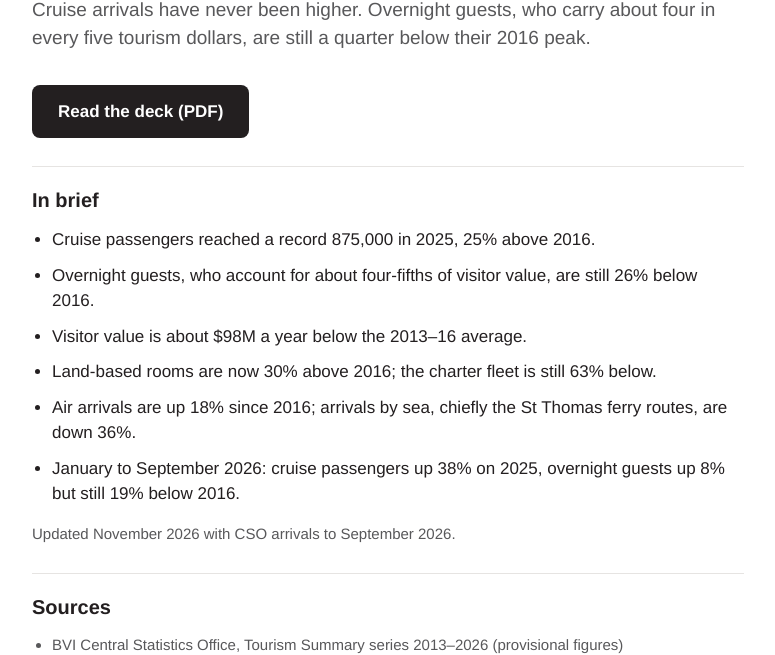
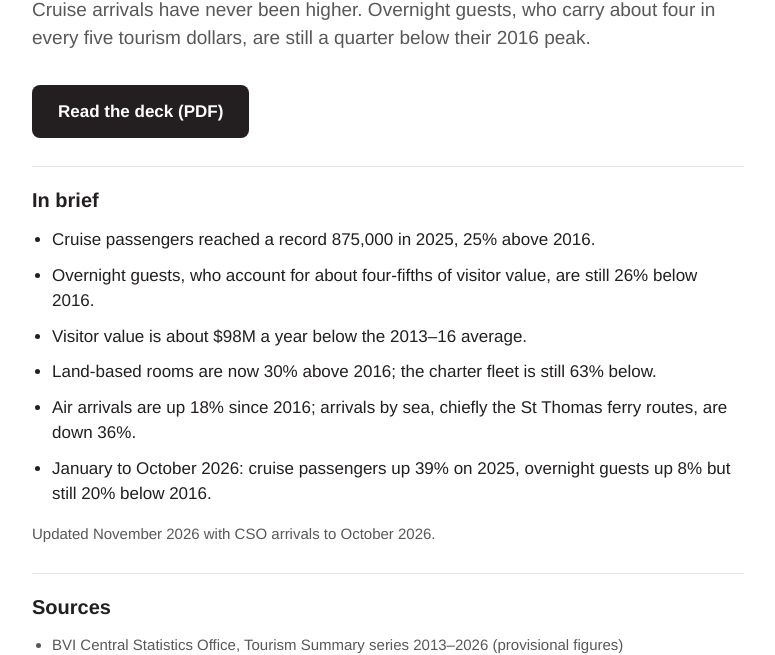
Before and after one commit to DWHN1961/Romasco, a plain HTML site: page tourism-2026/index.html in a window 1280 px wide. Shown: the part 297-952 px from the top of the page, without its empty margins (252-1027 px from the left). Drawn offline with Linux system fonts and the light colour scheme.

Commit message:
Tourism deck: update to CSO arrivals Jan–Oct 2026 (v3)
Co-Authored-By: Claude Opus 5.5 <noreply@anthropic.com>
Claude-Session: https://claude.ai/code/session_013bUxLeqtH1R1TkHKZWhKGd

```diff
--- a/tourism-2026/index.html
+++ b/tourism-2026/index.html
@@ -41,9 +41,9 @@
     <li>Visitor value is about $98M a year below the 2013–16 average.</li>
     <li>Land-based rooms are now 30% above 2016; the charter fleet is still 63% below.</li>
     <li>Air arrivals are up 18% since 2016; arrivals by sea, chiefly the St Thomas ferry routes, are down 36%.</li>
-    <li>January to September 2026: cruise passengers up 38% on 2025, overnight guests up 8% but still 19% below 2016.</li>
+    <li>January to October 2026: cruise passengers up 39% on 2025, overnight guests up 8% but still 20% below 2016.</li>
   </ul>
-  <p class="sources" style="font-size:15px;color:var(--muted);margin-top:16px">Updated November 2026 with CSO arrivals to September 2026.</p>
+  <p class="sources" style="font-size:15px;color:var(--muted);margin-top:16px">Updated November 2026 with CSO arrivals to October 2026.</p>
 
   <h2>Sources</h2>
   <ul class="sources">
```
Also changed, not shown: 1 other file.
